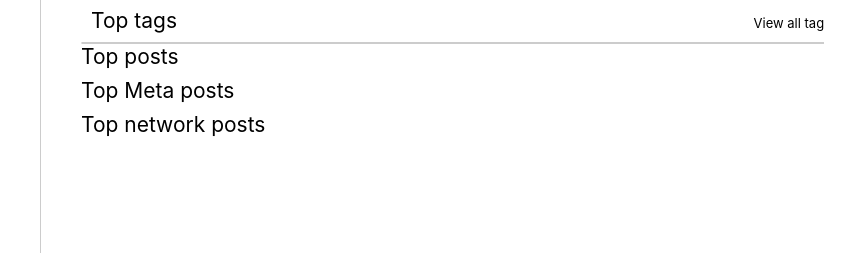
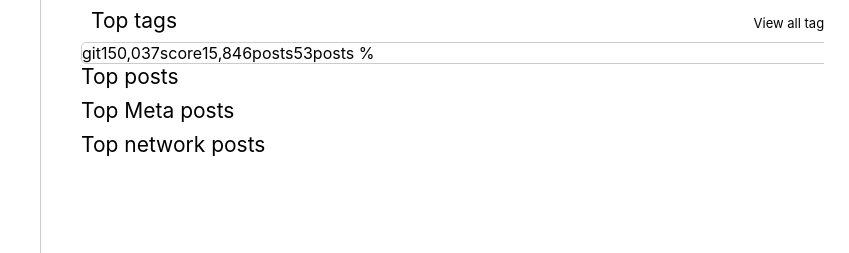
Before and after one commit to shreyastechv/stackoverflow-clone, a plain HTML site: page index.html in a window 1280 px wide. Shown: the part 822-1075 px from the top of the page, 431-1280 px from the left. Drawn offline with Linux system fonts and the light colour scheme.

Commit message:
feat: Some updates

```diff
--- a/css/styles.css
+++ b/css/styles.css
@@ -518,6 +518,14 @@
 	display: flex;
 }
 
+.top-tags-item, .top-tags-item-left, .top-tags-item-right {
+	display: flex;
+}
+
+.top-tags-item {
+	justify-content: space-between;
+}
+
 footer {
 	background-color: hsl(210, 8%, 5%);
 	padding: 1.5% 1%;
--- a/index.html
+++ b/index.html
@@ -300,6 +300,18 @@
 							</div>
 							<div class="top-tags-content rounded-section">
 								<div class="top-tags-item">
+									<div class="top-tags-item-left">
+										<a>git</a>
+										<img src="" alt="">
+									</div>
+									<div class="top-tags-item-right">
+										<p class="">150,037</p>
+										<p class="">score</p>
+										<p class="">15,846</p>
+										<p class="">posts</p>
+										<p class="">53</p>
+										<p class="">posts %</p>
+									</div>
 								</div>
 							</div>
 						</div>
```
